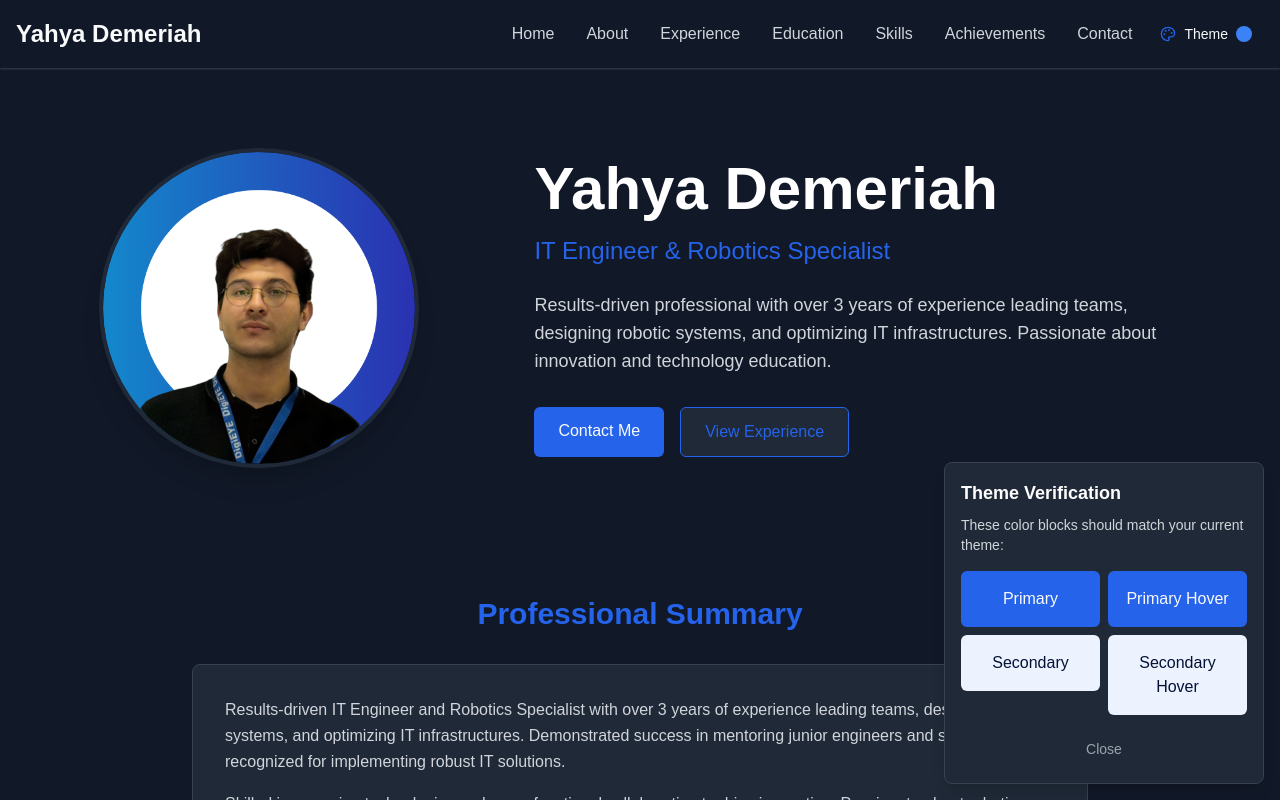
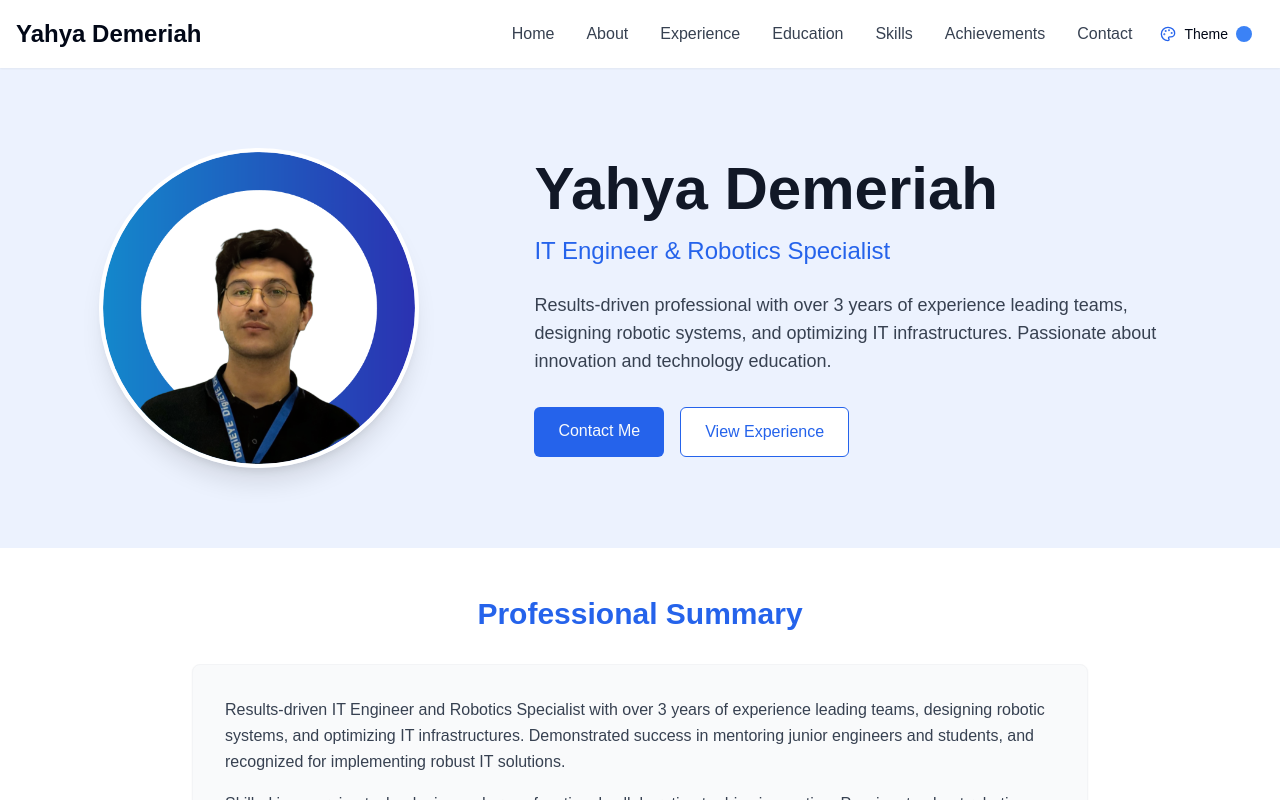
Before and after one commit to XYHDX/Kenan-sWebsite, a Next.js app: page / in a window 1280 px wide. Shown: the top 800 px of the page. Built offline with nearby package versions, Linux system fonts and the light colour scheme.

Commit message:
fixed home page

```diff
--- a/src/app/layout.tsx
+++ b/src/app/layout.tsx
@@ -22,7 +22,7 @@ const defaultSettings: SiteSettings = {
   siteName: 'Yahya Demeriah - CV',
   siteDescription: 'The personal CV website for Yahya Demeriah.',
   siteLanguage: 'en',
-  enableDarkMode: true,
+  enableDarkMode: false,
   enableSEO: true,
   customTheme: 'blue',
   maintenanceMode: false,
@@ -142,14 +142,14 @@ export default function RootLayout({
                      }
                   } else {
                     // Default behavior if no settings found (matches defaultSettings)
-                    document.documentElement.classList.add('dark');
+                    // document.documentElement.classList.add('dark'); // Removed default dark
                   }
 
                 } catch (error) {
                   console.error('Error applying theme from localStorage:', error);
-                  // Apply default theme and dark mode as fallback
+                  // Apply default theme and remove dark mode as fallback
                   document.documentElement.classList.add('theme-blue');
-                  document.documentElement.classList.add('dark');
+                  // document.documentElement.classList.add('dark'); // Removed fallback dark
                 }
               })();
             `,
--- a/src/app/page.tsx
+++ b/src/app/page.tsx
@@ -10,7 +10,7 @@ import SkillsPreview from '@/components/home/SkillsPreview';
 import AchievementsPreview from '@/components/home/AchievementsPreview';
 import EducationPreview from '@/components/home/EducationPreview';
 import Contact from '@/components/home/Contact';
-import ThemeVerifier from '@/components/home/ThemeVerifier';
+// import ThemeVerifier from '@/components/home/ThemeVerifier'; // Removed import
 // import useTheme from '@/hooks/useTheme'; // Remove this import
 // import { applyTheme } from '@/lib/themeUtils'; // Remove this import
 
@@ -34,7 +34,7 @@ export default function Home() {
         <EducationPreview />
         <AchievementsPreview />
         <Contact />
-        <ThemeVerifier />
+        {/* <ThemeVerifier /> */}{/* Removed component */}
       </main>
       <Footer />
     </div>
--- a/src/components/home/ThemeVerifier.tsx
+++ /dev/null
@@ -1,94 +0,0 @@
-'use client';
-
-import { useState, useEffect } from 'react';
-import { useLocalStorage } from '@/hooks/useLocalStorage';
-import { STORAGE_KEYS } from '@/lib/localStorage';
-
-const ThemeVerifier = () => {
-  const [isVisible, setIsVisible] = useState(true);
-  const [settings] = useLocalStorage(STORAGE_KEYS.SETTINGS, {
-    customTheme: 'blue',
-  });
-
-  // Force component to re-render when theme changes
-  const [, forceUpdate] = useState({});
-
-  useEffect(() => {
-    // Update component when theme changes
-    console.log('ThemeVerifier theme:', settings.customTheme);
-    forceUpdate({});
-
-    // Listen for theme changes
-    const observer = new MutationObserver((mutations) => {
-      for (const mutation of mutations) {
-        if (mutation.type === 'attributes' &&
-            (mutation.attributeName === 'class' ||
-             mutation.target === document.documentElement ||
-             mutation.target === document.body)) {
-          forceUpdate({});
-        }
-      }
-    });
-
-    observer.observe(document.documentElement, { attributes: true });
-    observer.observe(document.body, { attributes: true });
-
-    return () => observer.disconnect();
-  }, [settings.customTheme]);
-
-  if (!isVisible) return null;
-
-  return (
-    <div className="fixed bottom-4 right-4 p-4 bg-white dark:bg-gray-800 shadow-lg rounded-lg z-50 border border-gray-200 dark:border-gray-700 max-w-xs">
-      <div className="mb-4">
-        <h3 className="text-lg font-semibold mb-2 text-gray-900 dark:text-white">Theme Verification</h3>
-        <p className="text-sm text-gray-700 dark:text-gray-300">These color blocks should match your current theme:</p>
-      </div>
-
-      <div className="space-y-2">
-        <div className="flex space-x-2">
-          <div className="flex-1">
-            <div
-              className="p-4 bg-primary text-primary-foreground rounded-md text-center"
-            >
-              Primary
-            </div>
-          </div>
-          <div className="flex-1">
-            <div
-              className="p-4 bg-primary text-primary-foreground rounded-md text-center"
-            >
-              Primary Hover
-            </div>
-          </div>
-        </div>
-
-        <div className="flex space-x-2">
-          <div className="flex-1">
-            <div
-              className="p-4 bg-secondary text-secondary-foreground rounded-md text-center"
-            >
-              Secondary
-            </div>
-          </div>
-          <div className="flex-1">
-            <div
-              className="p-4 bg-secondary text-secondary-foreground rounded-md text-center"
-            >
-              Secondary Hover
-            </div>
-          </div>
-        </div>
-      </div>
-
-      <button
-        onClick={() => setIsVisible(false)}
-        className="mt-4 w-full py-2 text-sm text-gray-600 dark:text-gray-400 hover:text-gray-900 dark:hover:text-white text-center"
-      >
-        Close
-      </button>
-    </div>
-  );
-};
-
-export default ThemeVerifier;
```
